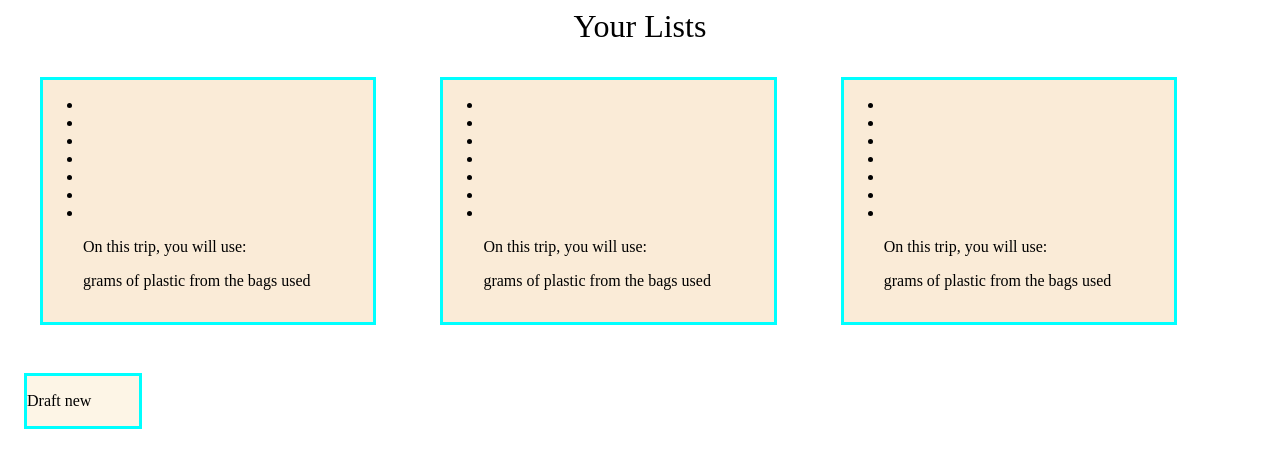
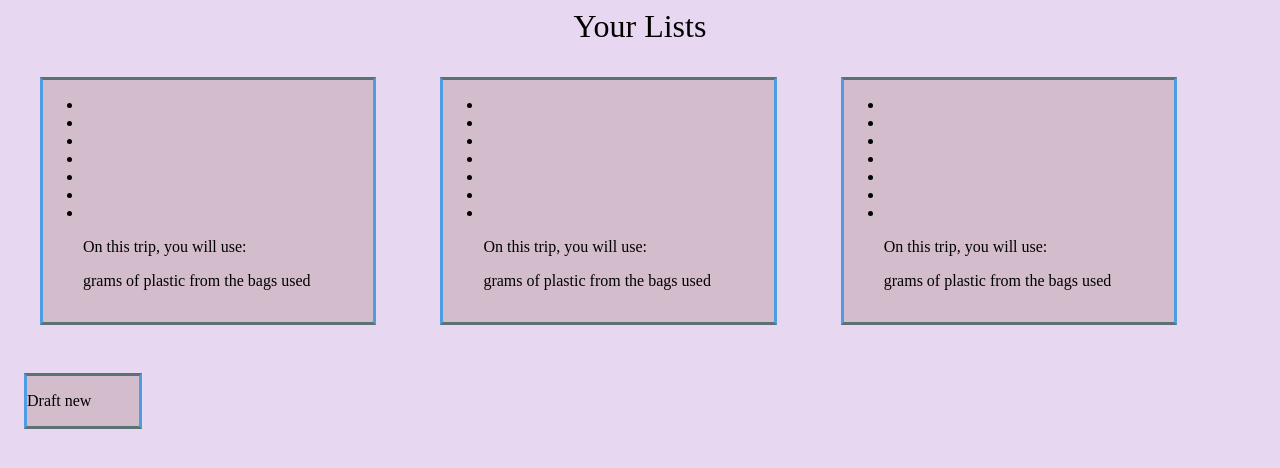
Before and after one commit to Digital-Skills-Youth-Academy/JujaJungle, a plain HTML site: page Grocery.html in a window 1280 px wide. Drawn offline with Linux system fonts and the light colour scheme.

```diff
--- a/Grocery.css
+++ b/Grocery.css
@@ -20,9 +20,9 @@
 .button {
     margin: 1em;
     border: solid;
-    border-color:cyan;
+    border-color:  rgb(90, 114, 113) rgb(77, 157, 224) ;
     width: 7em;
-    background: oldlace;
+    background-color:rgb(211, 188, 204) ;
     display: flex;
     flex-direction: column;
     justify-content: flex-end;
@@ -32,10 +32,13 @@
     display: flex;
     margin: 2em;
     border: solid;
-    border-color: cyan;
-    background-color: antiquewhite;
+    border-color:  rgb(90, 114, 113) rgb(77, 157, 224);
+    background-color: rgb(211, 188, 204);
 }
 #savedLists {
     display: grid;
     grid-template-columns: auto auto auto auto;
 }
+body {
+    background-color: rgb(232, 215, 241) ;
+}
--- a/Grocery.js
+++ b/Grocery.js
@@ -7,6 +7,7 @@
 var button= document.getElementById('newList');
 button.addEventListener('click', draftList)
 
+Element.classList.add("");
 
 function draftList() {
     console.log ('yeah its working!');
```
Also changed, not shown: Grocery.html (+1 -1 lines), list.html (deleted, +0 -17 lines).
